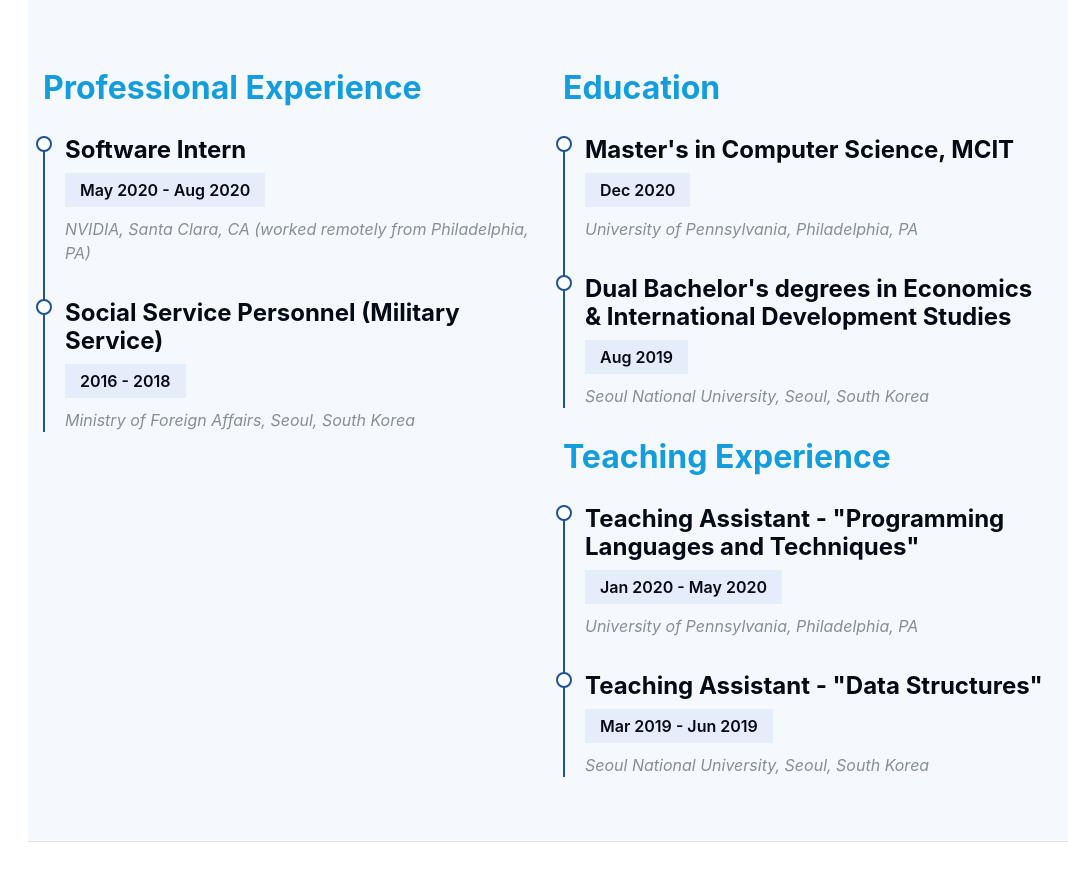
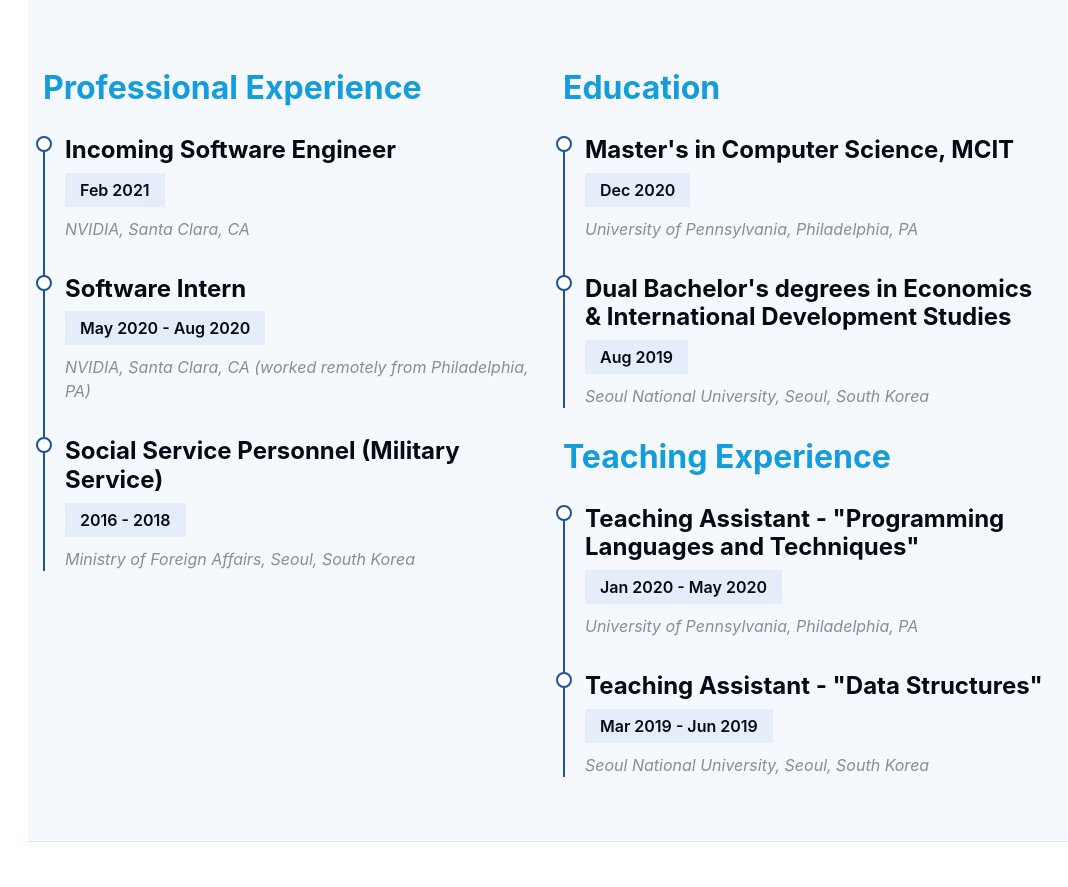
Before and after one commit to jhtomlee/personal-website, a plain HTML site: page index.html in a window 1280 px wide. Shown: the part 2240-3127 px from the top of the page, without its empty margins (212-1280 px from the left). Drawn offline with nearby package versions, Linux system fonts and the light colour scheme; a web font is replaced by a local one.

Commit message:
Update professional experience: NVIDIA

```diff
--- a/index.html
+++ b/index.html
@@ -290,6 +290,11 @@
                 <div class="row">
                     <div class="col-lg-6" data-aos="fade-up">
                         <h5 class="resume-title">Professional Experience</h5>
+                        <div class="resume-item">
+                            <h6>Incoming Software Engineer</h6>
+                            <h7>Feb 2021</h7>
+                            <p class="location"><em>NVIDIA, Santa Clara, CA</em></p>
+                        </div>
                         <div class="resume-item">
                             <h6>Software Intern</h6>
                             <h7>May 2020 - Aug 2020</h7>
```
